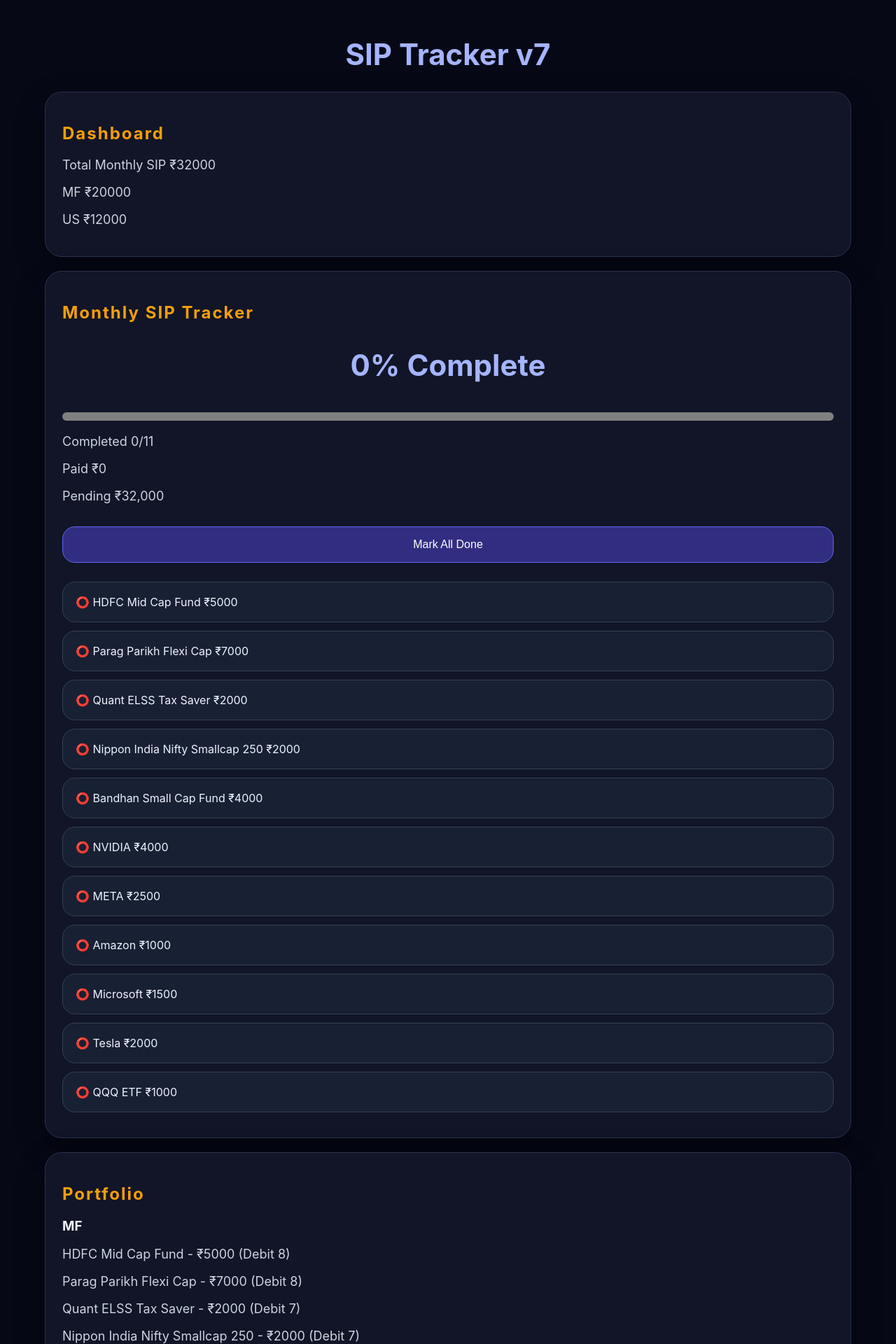
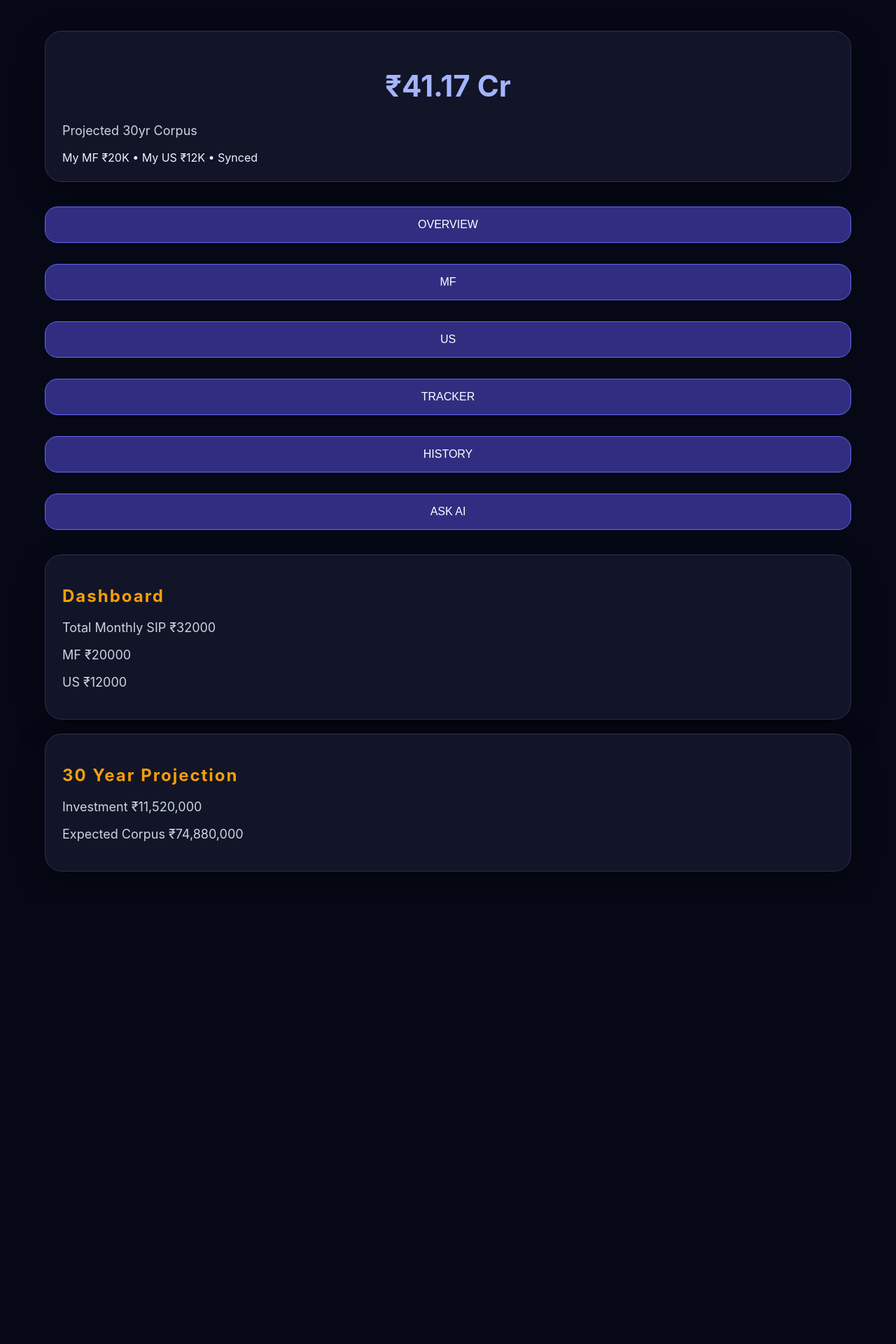
Before and after one commit to manikandankrish13/siptracker, a React (Vite) app: page / in a window 1280 px wide. Shown: the top 1920 px of the page at 70% size. After the commit the page ends 1289 px from the top, so only its background shows below. Built offline with nearby package versions, Linux system fonts and the light colour scheme.

Commit message:
Add premium dashboard navigation tabs

```diff
--- a/src/App.jsx
+++ b/src/App.jsx
@@ -1,28 +1,27 @@
-import React from 'react';
-import {createRoot} from 'react-dom/client';
-import {sipData} from './data/sipData';
-import './App.css';
-import Dashboard from './components/Dashboard';
-import MonthlyTracker from './components/MonthlyTracker';
-import Projection from './components/Projection';
-import Portfolio from './components/Portfolio';
-import AskAI from './components/AskAI';
-import History from './components/History';
+import React,{useState}from 'react';
+import {createRoot}from'react-dom/client';
+import {sipData}from'./data/sipData';
+import'./App.css';
+import Dashboard from'./components/Dashboard';
+import MonthlyTracker from'./components/MonthlyTracker';
+import Projection from'./components/Projection';
+import Portfolio from'./components/Portfolio';
+import AskAI from'./components/AskAI';
+import History from'./components/History';
 
-if('serviceWorker' in navigator){
- navigator.serviceWorker.register('/sw.js');
-}
+if('serviceWorker'in navigator){navigator.serviceWorker.register('/sw.js')}
 
 function App(){
+ const[tab,setTab]=useState('overview');
  return <main>
- <h1>SIP Tracker v7</h1>
- <Dashboard items={sipData}/>
- <MonthlyTracker items={sipData}/>
- <Portfolio items={sipData}/>
- <Projection />
- <History />
- <AskAI items={sipData}/>
+ <div className='top'><h1>₹41.17 Cr</h1><p>Projected 30yr Corpus</p><span>My MF ₹20K • My US ₹12K • Synced</span></div>
+ <nav>{['overview','mf','us','tracker','history','ask ai'].map(x=><button onClick={()=>setTab(x)}>{x.toUpperCase()}</button>)}</nav>
+ {tab==='overview'&&<><Dashboard items={sipData}/><Projection/></>}
+ {tab==='mf'&&<Portfolio items={sipData.filter(x=>x.type==='MF')}/>}
+ {tab==='us'&&<Portfolio items={sipData.filter(x=>x.type==='US')}/>}
+ {tab==='tracker'&&<MonthlyTracker items={sipData}/>}
+ {tab==='history'&&<History/>}
+ {tab==='ask ai'&&<AskAI items={sipData}/>}
  </main>
 }
-
 createRoot(document.getElementById('root')).render(<App/>);
```
